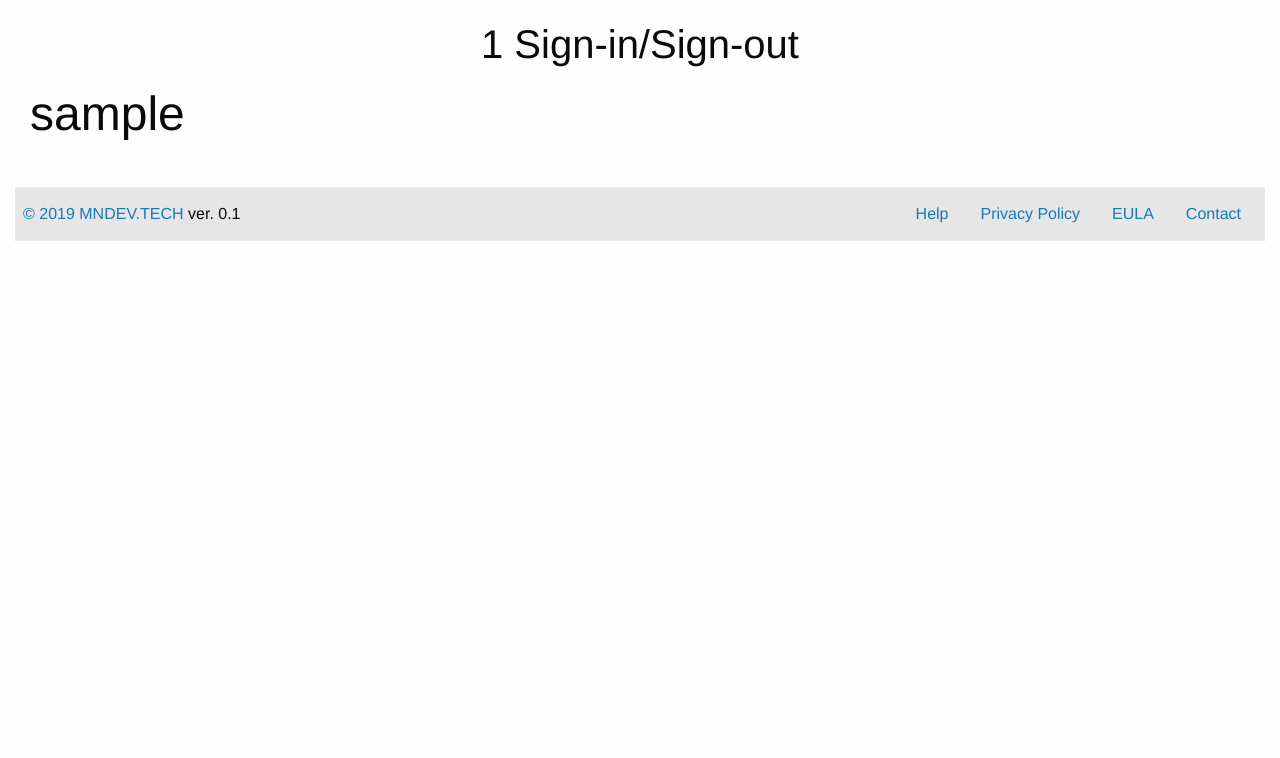
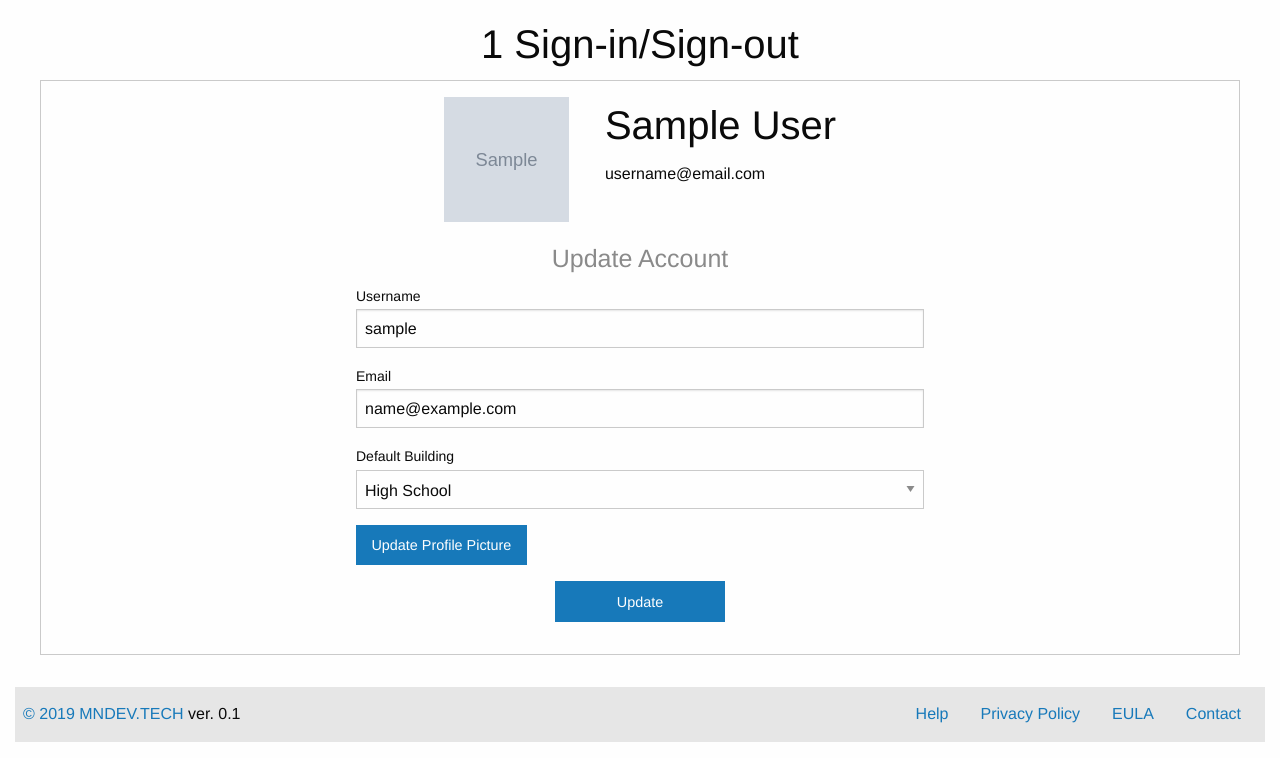
Before and after one commit to covrebo/edu_visitor, a Flask app: page /account in a window 1280 px wide. Shown: the part 55-813 px from the top of the page. Before the commit the page ends 296 px from the top, so only its background shows below. Run offline with Flask 2, Linux system fonts and the light colour scheme; a user stored in the database is signed in; tables that the repository leaves empty hold one stand-in row (values such as "Sample post"); grey boxes marked "Sample" are stand-in pictures; some libraries are stand-ins or nearby versions.

Commit message:
Implemented the account page with the option to update account settings and profile picture Implemented the daily summary page that pulls data from the database rather than local variables put in for testing.

```diff
--- a/edu_visitor/forms.py
+++ b/edu_visitor/forms.py
@@ -1,8 +1,10 @@
 # Import the flask forms module
 from flask_wtf import FlaskForm
+from flask_wtf.file import FileField, FileAllowed
 from wtforms import StringField, PasswordField, SubmitField, BooleanField, SelectField
 from wtforms.validators import DataRequired, Length, Email, EqualTo, ValidationError
 from edu_visitor.models import Users
+from flask_login import current_user
 
 # Create a registration form class
 class RegistrationForm(FlaskForm):
@@ -33,7 +35,7 @@ class RegistrationForm(FlaskForm):
         ('High School', 'High School'),
         ('Middle School', 'Middle School'),
         ('North Elementary', 'North Elementary'),
-        ('South Elementary', 'South Elemtary'),
+        ('South Elementary', 'South Elementary'),
         ('Early Childhood', 'Early Childhood')
         ], validators=[
         DataRequired()
@@ -218,3 +220,40 @@ class VisitorSignOutForm(FlaskForm):
         DataRequired(),
         ])
     submit = SubmitField('Sign-out')
+
+# Create an account update form class
+class UpdateAccountForm(FlaskForm):
+    # Form fields with validators
+    username = StringField('Username', validators=[
+        DataRequired(),
+        Length(min=2, max=20)
+        ])
+    email =  StringField('Email', validators=[
+        DataRequired(),
+        Email()
+        ])
+    building = SelectField('Default Building', choices=[
+        ('High School', 'High School'),
+        ('Middle School', 'Middle School'),
+        ('North Elementary', 'North Elementary'),
+        ('South Elementary', 'South Elementary'),
+        ('Early Childhood', 'Early Childhood')
+        ], validators=[
+        DataRequired()
+    ])
+    picture = FileField('Update Profile Picture', id="file-upload", validators=[FileAllowed(['jpg', 'png'])])
+    submit = SubmitField('Update')
+
+    # Function to validate the unique username before submitting the form
+    def validate_username(self, username):
+        if username.data != current_user.username:
+            user = Users.query.filter_by(username=username.data).first()
+            if user:
+                raise ValidationError('That username is taken, please choose another.')
+
+    # Function to validate the unique username before submitting the form
+    def validate_email(self, email):
+        if email.data != current_user.email:
+            user = Users.query.filter_by(email=email.data).first()
+            if user:
+                raise ValidationError('That email is taken, please choose another.')
--- a/edu_visitor/models.py
+++ b/edu_visitor/models.py
@@ -20,7 +20,7 @@ class Users(db.Model, UserMixin):
     password = db.Column(db.String(60), nullable=False)
 
     def __repr__(self):
-        return f"User('{self.username}', '{self.user_first_name}', '{self.user_last_name}', " \
+        return f"User('{self.username}', '{self.user_first_name}', '{self.user_last_name}', '{self.profile_image}' " \
             f"'{self.email}', '{self.role}', '{self.building}')"
 
 class StudentLog(db.Model):
--- a/edu_visitor/routes.py
+++ b/edu_visitor/routes.py
@@ -1,93 +1,95 @@
+import os
+import secrets
+from PIL import Image
 from flask import render_template, url_for, session, flash, redirect, request
 from edu_visitor import app, db, bcrypt
-from edu_visitor.forms import RegistrationForm, LoginForm, SiteSelectionForm, StudentSignInForm, StudentSignOutForm, VisitorSignInForm, VisitorSignOutForm
+from edu_visitor.forms import RegistrationForm, LoginForm, SiteSelectionForm, StudentSignInForm, StudentSignOutForm, VisitorSignInForm, VisitorSignOutForm, UpdateAccountForm
 from edu_visitor.models import Users, StudentLog, VisitorLog, Sites, Roles
 from flask_login import login_user, current_user, logout_user, login_required
 
 # Example data from sign-in or sign-out forms
-student_log = [
-    {
-        'student_name': 'Evan Ovrebo',
-        'grade': '01',
-        'parent': 'Chris Ovrebo',
-        'reason': 'Appointment',
-        'direction': 'In',
-        'building': 'North Elementary',
-        'timestamp': '18-Jan-2019 11:24:35'
-    },
-    {
-        'student_name': 'Allison Ovrebo',
-        'grade': '01',
-        'parent': 'Jodi Ovrebo',
-        'reason': 'Appointment',
-        'direction': 'In',
-        'building': 'North Elementary',
-        'timestamp': '18-Jan-2019 12:24:35'
-    },
-    {
-        'student_name': 'Calvin Ovrebo',
-        'grade': '03',
-        'parent': 'Chris Ovrebo',
-        'reason': 'Vacation',
-        'direction': 'Out',
-        'building': 'North Elementary',
-        'timestamp': '18-Jan-2019 13:24:35'
-    },
-    {
-        'student_name': 'Eliza Ovrebo',
-        'grade': 'KG',
-        'parent': 'Jodi Ovrebo',
-        'reason': 'Illness',
-        'direction': 'In',
-        'building': 'North Elementary',
-        'timestamp': '18-Jan-2019 14:24:35'
-    },
-]
-visitor_log = [
-    {
-        'student_name': 'Evan Ovrebo',
-        'grade': '01',
-        'visitor': 'Chris Ovrebo',
-        'reason': 'Classroom visit',
-        'direction': 'In',
-        'building': 'North Elementary',
-        'timestamp': '18-Jan-2019 11:24:35'
-    },
-    {
-        'student_name': 'Allison Ovrebo',
-        'grade': '01',
-        'visitor': 'Jodi Ovrebo',
-        'reason': 'Appointment',
-        'direction': 'In',
-        'building': 'North Elementary',
-        'timestamp': '18-Jan-2019 12:24:35'
-    },
-    {
-        'student_name': 'Calvin Ovrebo',
-        'grade': '03',
-        'visitor': 'Chris Ovrebo',
-        'reason': 'Vacation',
-        'direction': 'Out',
-        'building': 'North Elementary',
-        'timestamp': '18-Jan-2019 13:24:35'
-    },
-    {
-        'student_name': 'Eliza Ovrebo',
-        'grade': 'KG',
-        'visitor': 'Jodi Ovrebo',
-        'reason': 'Illness',
-        'direction': 'In',
-        'building': 'North Elementary',
-        'timestamp': '18-Jan-2019 14:24:35'
-    },
-]
+# student_log = [
+#     {
+#         'student_name': 'Evan Ovrebo',
+#         'grade': '01',
+#         'parent': 'Chris Ovrebo',
+#         'reason': 'Appointment',
+#         'direction': 'In',
+#         'building': 'North Elementary',
+#         'timestamp': '18-Jan-2019 11:24:35'
+#     },
+#     {
+#         'student_name': 'Allison Ovrebo',
+#         'grade': '01',
+#         'parent': 'Jodi Ovrebo',
+#         'reason': 'Appointment',
+#         'direction': 'In',
+#         'building': 'North Elementary',
+#         'timestamp': '18-Jan-2019 12:24:35'
+#     },
+#     {
+#         'student_name': 'Calvin Ovrebo',
+#         'grade': '03',
+#         'parent': 'Chris Ovrebo',
+#         'reason': 'Vacation',
+#         'direction': 'Out',
+#         'building': 'North Elementary',
+#         'timestamp': '18-Jan-2019 13:24:35'
+#     },
+#     {
+#         'student_name': 'Eliza Ovrebo',
+#         'grade': 'KG',
+#         'parent': 'Jodi Ovrebo',
+#         'reason': 'Illness',
+#         'direction': 'In',
+#         'building': 'North Elementary',
+#         'timestamp': '18-Jan-2019 14:24:35'
+#     },
+# ]
+# visitor_log = [
+#     {
+#         'student_name': 'Evan Ovrebo',
+#         'grade': '01',
+#         'visitor': 'Chris Ovrebo',
+#         'reason': 'Classroom visit',
+#         'direction': 'In',
+#         'building': 'North Elementary',
+#         'timestamp': '18-Jan-2019 11:24:35'
+#     },
+#     {
+#         'student_name': 'Allison Ovrebo',
+#         'grade': '01',
+#         'visitor': 'Jodi Ovrebo',
+#         'reason': 'Appointment',
+#         'direction': 'In',
+#         'building': 'North Elementary',
+#         'timestamp': '18-Jan-2019 12:24:35'
+#     },
+#     {
+#         'student_name': 'Calvin Ovrebo',
+#         'grade': '03',
+#         'visitor': 'Chris Ovrebo',
+#         'reason': 'Vacation',
+#         'direction': 'Out',
+#         'building': 'North Elementary',
+#         'timestamp': '18-Jan-2019 13:24:35'
+#     },
+#     {
+#         'student_name': 'Eliza Ovrebo',
+#         'grade': 'KG',
+#         'visitor': 'Jodi Ovrebo',
+#         'reason': 'Illness',
+#         'direction': 'In',
+#         'building': 'North Elementary',
+#         'timestamp': '18-Jan-2019 14:24:35'
+#     },
+# ]
 
 # Route to the home page, which includes options to sign in or sign out
+
 @app.route('/')
 @app.route('/home')
 def home():
-    # TODO: Create a quick welcome page that has four buttons: Student Sign-In, Student Sign-Out, Visitor Sign-In, and Visitor Sign-Out
-    # TODO: Flash a message that the user has successfully signed in or out
     # TODO: Finish the links and pages for the footer
     # TODO: Fix the "URL_FOR" links for the JS on the bottom of layouts.html
     # TODO: Fix the frame in the home page to act correctly when the window is sized down
@@ -102,7 +104,6 @@ def about():
 @app.route('/register', methods=['GET', 'POST'])
 @login_required
 def register():
-    # TODO make registration link in navigation bar only visible to admins and page only accessible to admins
     # Create the registration form to pass to the registration page
     form = RegistrationForm()
     if form.validate_on_submit():
@@ -234,13 +235,61 @@ def daily_summary():
     # TODO: When you click on a specific log entry, it brings you to a page where an admin can update or delete it
     # TODO: Create DB calls to create the dictionaries only for the current day
     # TODO: Only display records for the selected site
+    # Query database for student visitor logs
+    student_log = StudentLog.query.all()
+    # Query database for visitor logs
+    visitor_log = VisitorLog.query.all()
     return render_template('daily-summary.html', student_log=student_log, visitor_log=visitor_log, title='Daily Summary')
 
+# Function to save a new profile picture submission form the user - used in the update account form
+def save_picture(form_picture):
+    # Randomize the file name to avoid conflicts in the file system
+    random_hex = secrets.token_hex(8)
+    # Get the filname and file extension of the submitted file
+    _, f_ext = os.path.splitext(form_picture.filename)
+    # Combine the random hex string and file extension to create a new name for the submitted picture file
+    picture_file_name = random_hex + f_ext
+    # Create the path to the folder where the image will be stored
+    picture_path = os.path.join(app.root_path, 'static/profile_pics', picture_file_name)
+    # Resize the picture before saving it
+    output_size = (125,125)
+    resized_image = Image.open(form_picture)
+    resized_image.thumbnail(output_size)
+    # Save the resized image to the file system
+    resized_image.save(picture_path)
+    # Pass the new name of the file back so it can be used to update the database entry for the user
+    return picture_file_name
+
 # Route to display a summary of the day's student sign-ins and sign-outs
-@app.route('/account')
+@app.route('/account', methods=['GET', 'POST'])
 @login_required
 def account():
-    return render_template('account.html', title='Account')
+    # TODO: Display the filename selected to update the profile pic https://codepen.io/hidde/pen/LyLmrG
+    # TODO: Write code to delete oldprofile pics when a user updates their account
+    form = UpdateAccountForm()
+    # Update the database and session cookie with account update data
+    if form.validate_on_submit():
+        # Check for an updated profile picture submission
+        if form.picture.data:
+            # Call the function to rename the picture and save it to the filesystem
+            picture_file = save_picture(form.picture.data)
+            # Update the database entry for the user
+            current_user.profile_image = picture_file
+        current_user.username = form.username.data
+        current_user.email = form.email.data
+        current_user.building = form.building.data
+        session['site'] = current_user.building
+        db.session.commit()
+        flash('Your account has been updated', category='success')
+        return redirect(url_for('account'))
+    # Pre-populate the form with the current user's info
+    elif request.method == 'GET':
+        form.username.data = current_user.username
+        form.email.data = current_user.email
+        form.building.data = current_user.building
+    # Pass the correct image file to the template to display in the user account page
+    image_file = url_for('static', filename='profile_pics/' + current_user.profile_image)
+    return render_template('account.html', title='Account', image_file=image_file, form=form)
 
 # Enhancements
 # TODO: Add the capability to search for a day's summary
--- a/edu_visitor/static/main.css
+++ b/edu_visitor/static/main.css
@@ -57,3 +57,22 @@
     border-color: lightcoral !important;
     color: #0a0a0a;
 }
+
+.account-img {
+  height: 125px;
+  width: 125px;
+  margin-right: 20px;
+  margin-bottom: 16px;
+}
+
+.rounded-circle {
+  border-radius: 50%;
+}
+
+.rounded {
+  border-radius: 0.25rem;
+}
+
+.account-heading {
+  font-size: 2.5rem;
+}
--- a/edu_visitor/templates/account.html
+++ b/edu_visitor/templates/account.html
@@ -1,4 +1,85 @@
 {% extends "layout.html" %}
 {% block content %}
-    <h1>{{ current_user.username }}</h1>
+    <div class="grid-container log-in-form">
+        <div class="grid-x grid-margin-x align-center">
+            <div class="media-object">
+                <div class="media-object-section">
+                    <img class="account-img" src="{{ image_file }}">
+                </div>
+                <div class="media-object-section">
+                    <h2 class="account-heading">{{ current_user.user_first_name + " " + current_user.user_last_name }}</h2>
+                    <p>username@email.com</p>
+                </div>
+            </div>
+        </div>
+        <div>
+            <form method="POST" action="" enctype="multipart/form-data">
+                {{ form.hidden_tag() }}
+                <fieldset>
+                    <h4 class="text-center subheader">Update Account</h4>
+                    <div class="grid-x grid-margin-x align-center">
+                        <div class="cell large-6">
+                            {{ form.username.label(class="") }}
+                            {% if form.username.errors %}
+                                {{ form.username(class='form-input-alert', placeholder='Must be between 2-20 characters') }}
+                                    <div class="callout small alert">
+                                        {% for error in form.username.errors %}
+                                            <small>Error: {{ error }}</small>
+                                        {% endfor %}
+                                    </div>
+                            {% else %}
+                                {{ form.username(class="", placeholder="Must be between 2-20 characters") }}
+                            {% endif %}
+                        </div>
+                    </div>
+                    <div class="grid-x grid-margin-x align-center">
+                        <div class="cell large-6">
+                            {{ form.email.label() }}
+                            {% if form.email.errors %}
+                                {{ form.email(class="form-input-alert", placeholder="Enter your email address to be used for logging in.") }}
+                                    <div class="callout small alert">
+                                        {% for error in form.email.errors %}
+                                            <small>Error: {{ error }}</small>
+                                        {% endfor %}
+                                    </div>
+                            {% else %}
+                                {{ form.email(class="", placeholder="Enter your email address to be used for logging in.") }}
+                            {% endif %}
+                        </div>
+                    </div>
+                    <div class="grid-x grid-margin-x align-center">
+                        <div class="cell large-6">
+                            {{ form.building.label(class="") }}
+                            {% if form.building.errors %}
+                                {{ form.building(class="form-input-alert") }}
+                                    <div class="callout small alert">
+                                        {% for error in form.building.errors %}
+                                            <small>Error: {{ error }}</small>
+                                        {% endfor %}
+                                    </div>
+                            {% else %}
+                                {{ form.building(class="") }}
+                            {% endif %}
+                        </div>
+                    </div>
+                    <div class="grid-x grid-margin-x align-center">
+                        <div class="cell large-6">
+                            {{ form.picture.label(class="button") }}
+                            {{ form.picture(class="show-for-sr") }}
+                            {% if form.picture.errors %}
+                                {% for error in form.picture.errors %}
+                                    <small class="alert label">Error: {{ error }}</small></br>
+                                {% endfor %}
+                            {% endif %}
+                        </div>
+                    </div>
+                    <div class="grid-x grid-margin-x align-center">
+                        <div class="cell large-2">
+                            {{ form.submit(class="button expanded") }}
+                        </div>
+                    </div>
+                </fieldset>
+            </form>
+        </div>
+    </div>
 {% endblock content %}
--- a/edu_visitor/templates/layout.html
+++ b/edu_visitor/templates/layout.html
@@ -106,9 +106,9 @@
             </div>
         </footer>
       </div>
+        <script src="static/js/vendor/jquery.js"></script>
+        <script src="static/js/vendor/what-input.js"></script>
+        <script src="static/js/vendor/foundation.js"></script>
+        <script src="static/js/app.js"></script>
     </body>
-    <script src="static/js/vendor/jquery.js"></script>
-    <script src="static/js/vendor/what-input.js"></script>
-    <script src="static/js/vendor/foundation.js"></script>
-    <script src="static/js/app.js"></script>
 </html>
--- a/requirements.txt
+++ b/requirements.txt
@@ -9,6 +9,7 @@ Flask-WTF==0.14.2
 itsdangerous==1.1.0
 Jinja2==2.10
 MarkupSafe==1.1.0
+Pillow==5.4.1
 psycopg2==2.7.7
 pycparser==2.19
 six==1.12.0
```
Also changed, not shown: edu_visitor/templates/daily-summary.html (+8 -8 lines).
